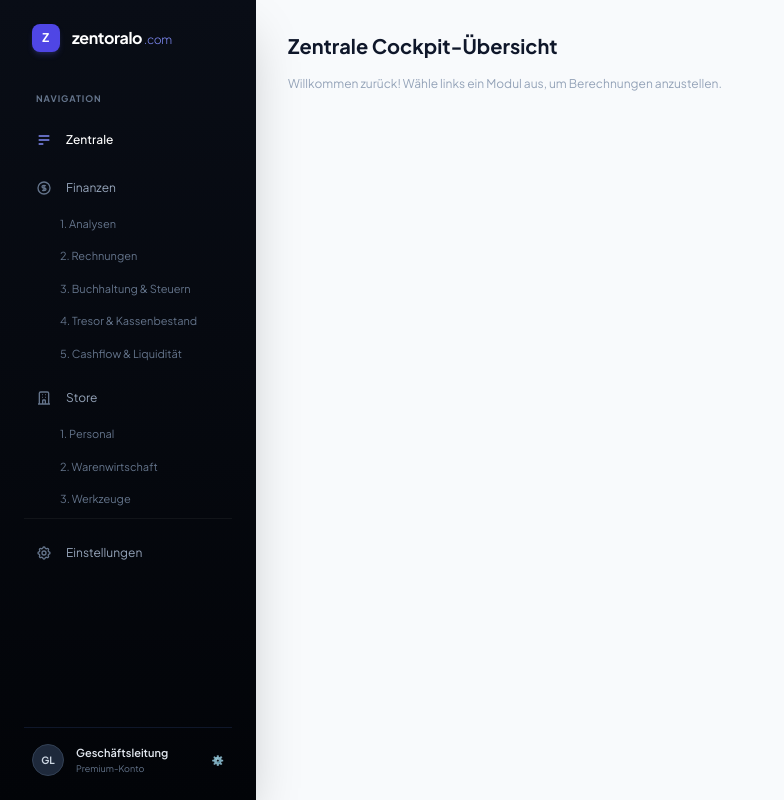
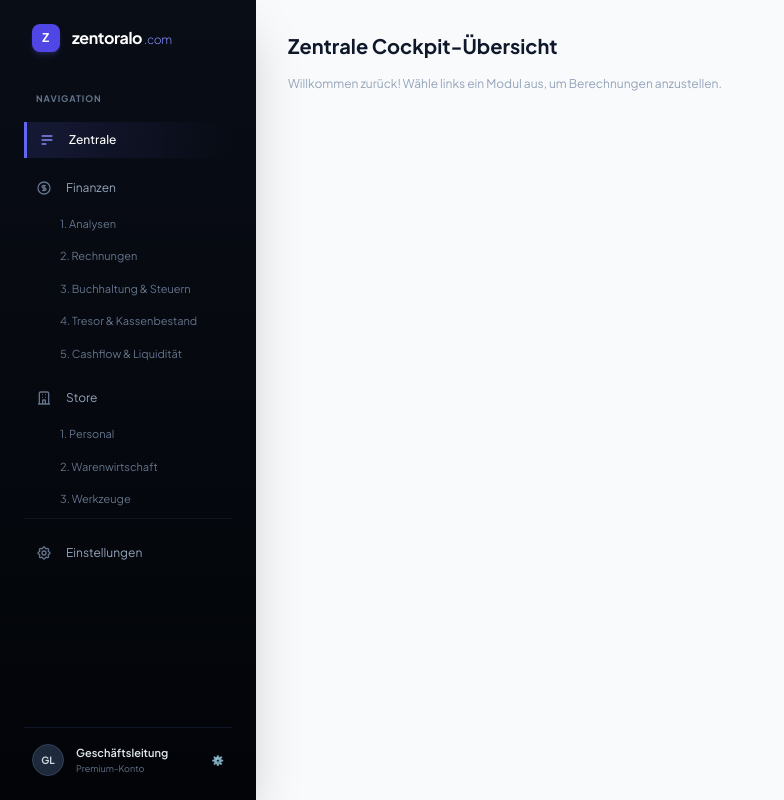
Before and after one commit to Fahim030karimi/zentoralo, a React (Vite) app in the folder frontend/: page / in a window 1280 px wide. Shown: the whole page, without its empty margins (0-784 px from the left). Built offline with nearby package versions, Linux system fonts and the light colour scheme; no server answers.

Commit message:
Add files via upload

```diff
--- a/frontend/src/styles/theme.css
+++ b/frontend/src/styles/theme.css
@@ -15,3 +15,12 @@ body {
 .sidebar-gradient {
   background: linear-gradient(180deg, #090d16 0%, #020408 100%);
 }
+
+.active-glow {
+  background: linear-gradient(90deg, rgba(99, 102, 241, 0.15) 0%, rgba(99, 102, 241, 0) 100%);
+  border-left: 3px solid #6366f1;
+}
+
+.tacho-glow {
+  box-shadow: 0 0 20px rgba(16, 185, 129, 0.2);
+}
```
